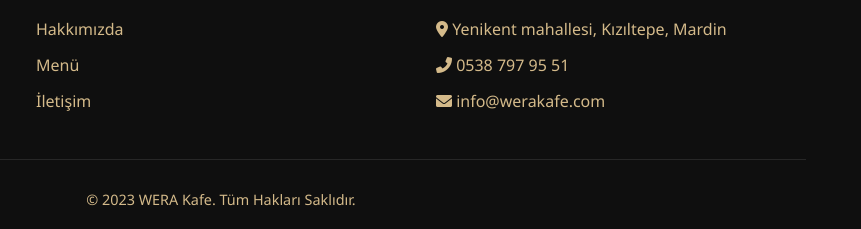
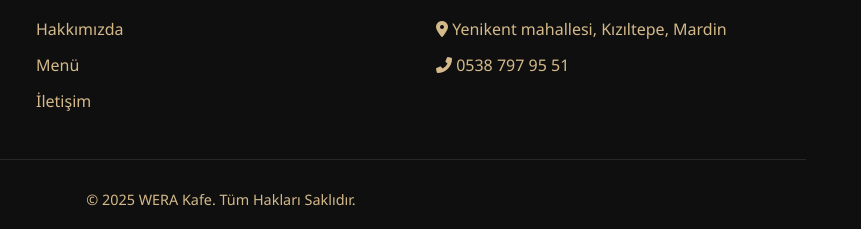
Before and after one commit to DarkClef/werasite, a plain HTML site: page index.html in a window 1280 px wide. Shown: the part 2874-3103 px from the top of the page, 419-1280 px from the left. Drawn offline with Linux system fonts and the light colour scheme.

Commit message:
Update index.html

```diff
--- a/index.html
+++ b/index.html
@@ -734,11 +734,10 @@
                     <h3>İletişim</h3>
                     <p><i class="fas fa-map-marker-alt"></i> Yenikent mahallesi, Kızıltepe, Mardin</p>
                     <p><i class="fas fa-phone-alt"></i> 0538 797 95 51</p>
-                    <p><i class="fas fa-envelope"></i> info@werakafe.com</p>
                 </div>
             </div>
             <div class="footer-bottom">
-                <p>&copy; 2023 WERA Kafe. Tüm Hakları Saklıdır.</p>
+                <p>&copy; 2025 WERA Kafe. Tüm Hakları Saklıdır.</p>
             </div>
         </div>
     </footer>
```
